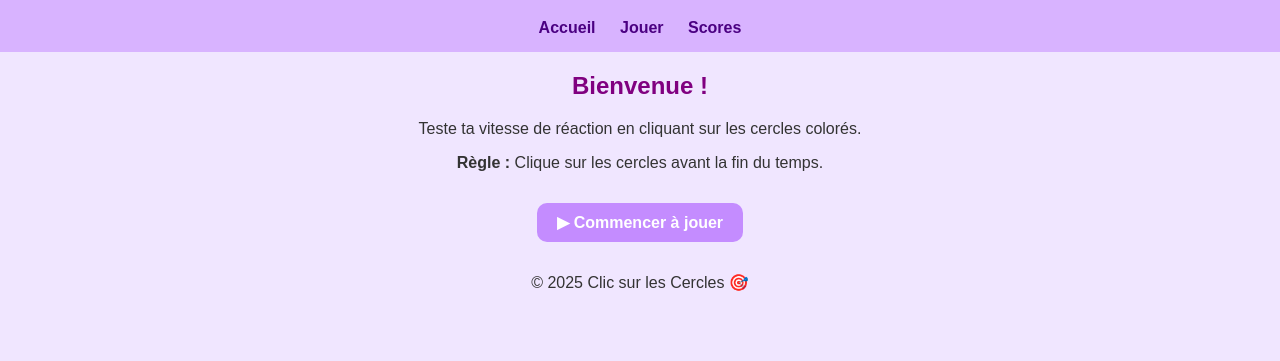
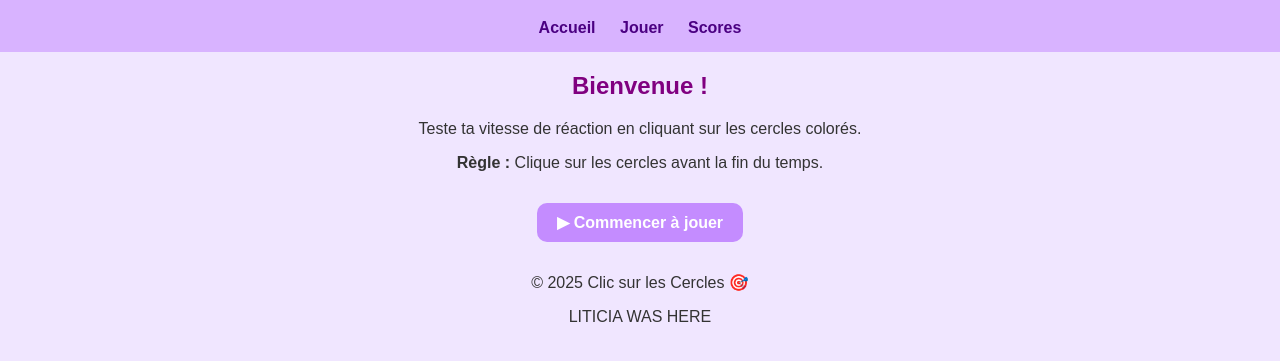
Before and after one commit to liticia-arezki/clic-cercles, a plain HTML site: page index.html in a window 1280 px wide. Shown: the part 77-438 px from the top of the page. Drawn offline with Linux system fonts and the light colour scheme.

Commit message:
Update index.html

```diff
--- a/index.html
+++ b/index.html
@@ -25,6 +25,7 @@
 
 <footer>
 <p>© 2025 Clic sur les Cercles 🎯</p>
+  <p> LITICIA WAS HERE </p>
 </footer>
 </body>
 </html>
```
